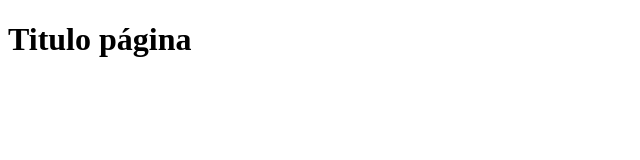
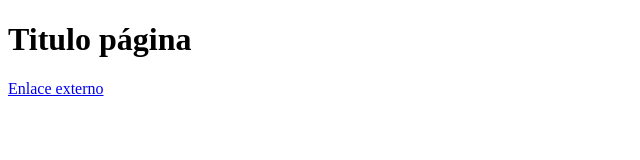
Before and after one commit to proyectosebastianandres/practica-git, a plain HTML site: page index.html in a window 1280 px wide. Shown: the whole page, without its empty margins (0-640 px from the left). Drawn offline with Linux system fonts and the light colour scheme.

Commit message:
Se agregó la etiqueta <a> con un enlace externo - #

```diff
--- a/index.html
+++ b/index.html
@@ -9,5 +9,7 @@
 <body>
 
     <h1>Titulo página</h1>
+
+    <a href="#">Enlace externo</a>
 </body>
 </html>
```
